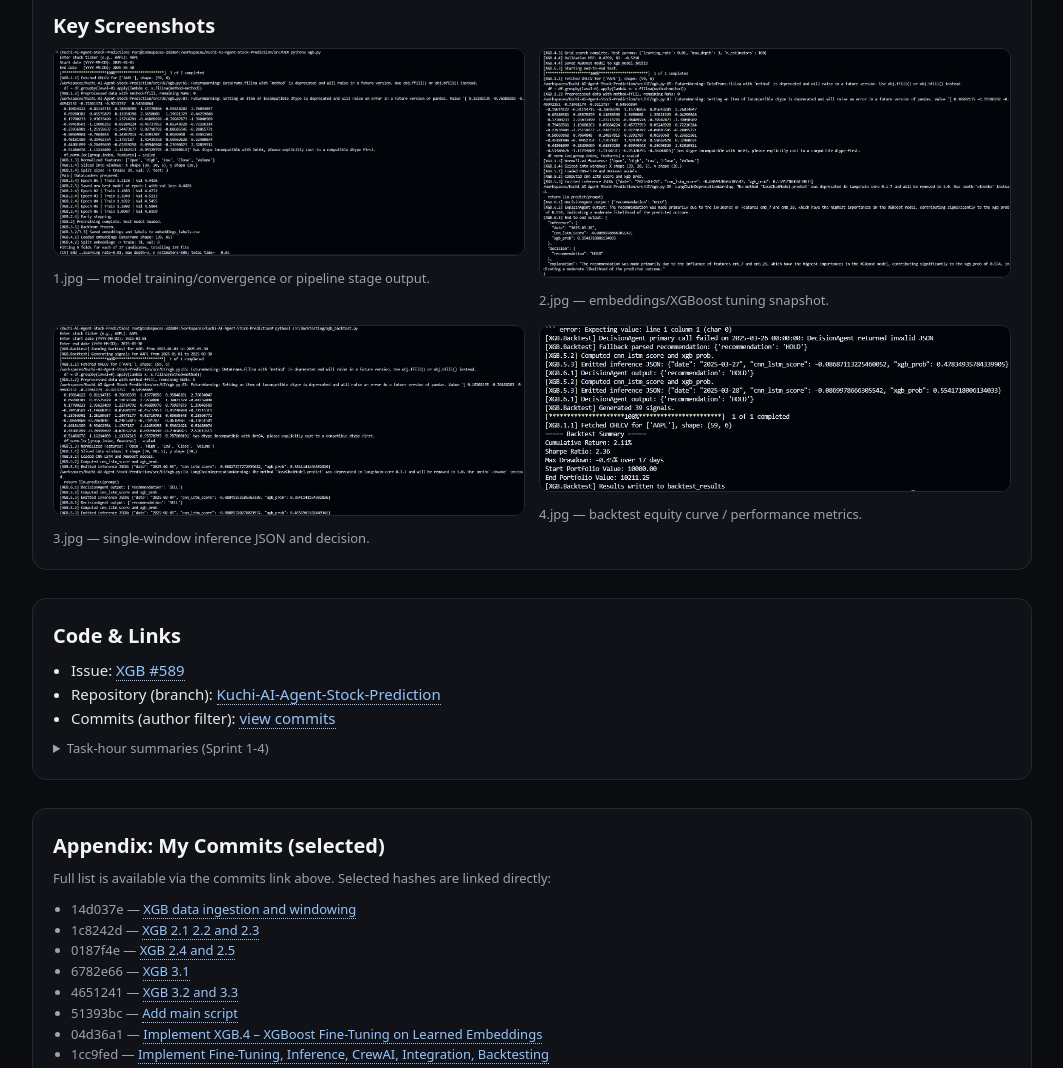
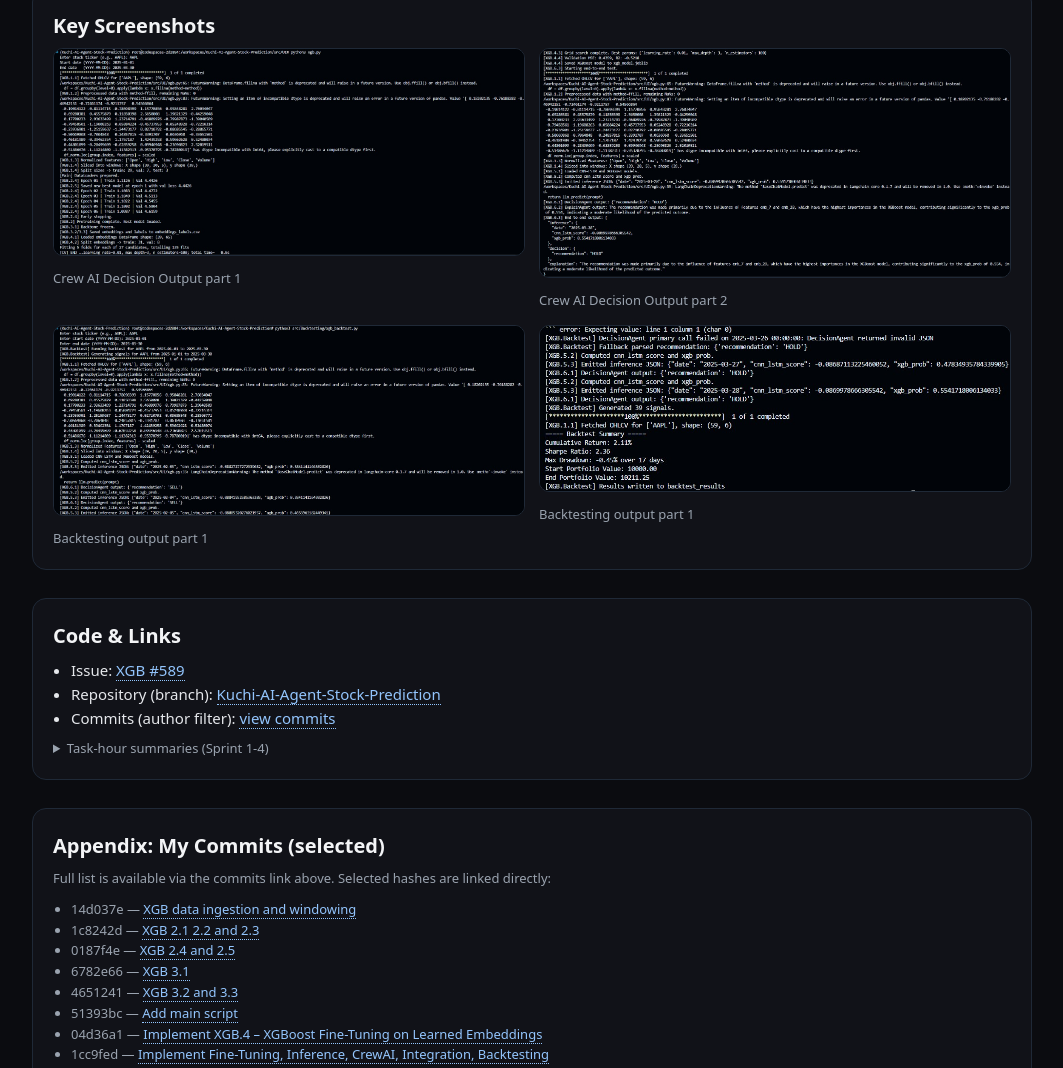
Before and after one commit to Gopi0318/Gopi0318.github.io, a plain HTML site: page index.html in a window 1280 px wide. Shown: the part 1726-2794 px from the top of the page, without its empty margins (108-1171 px from the left). Drawn offline with Linux system fonts and the light colour scheme.

Commit message:
Update index.html

```diff
--- a/index.html
+++ b/index.html
@@ -219,19 +219,19 @@ src/Backtesting/xgb_backtest.py
     <div class="grid cols-2">
       <figure>
         <img src="1.jpg" alt="Training/validation progress or pipeline output" />
-        <figcaption>1.jpg — model training/convergence or pipeline stage output.</figcaption>
+        <figcaption>Crew AI Decision Output part 1</figcaption>
       </figure>
       <figure>
         <img src="2.jpg" alt="Embeddings/XGBoost tuning artifact" />
-        <figcaption>2.jpg — embeddings/XGBoost tuning snapshot.</figcaption>
+        <figcaption>Crew AI Decision Output part 2</figcaption>
       </figure>
       <figure>
         <img src="3.jpg" alt="Inference JSON and DecisionAgent output" />
-        <figcaption>3.jpg — single-window inference JSON and decision.</figcaption>
+        <figcaption>Backtesting output part 1</figcaption>
       </figure>
       <figure>
         <img src="4.jpg" alt="Backtest equity/metrics" />
-        <figcaption>4.jpg — backtest equity curve / performance metrics.</figcaption>
+        <figcaption>Backtesting output part 1</figcaption>
       </figure>
     </div>
   </section>
```
